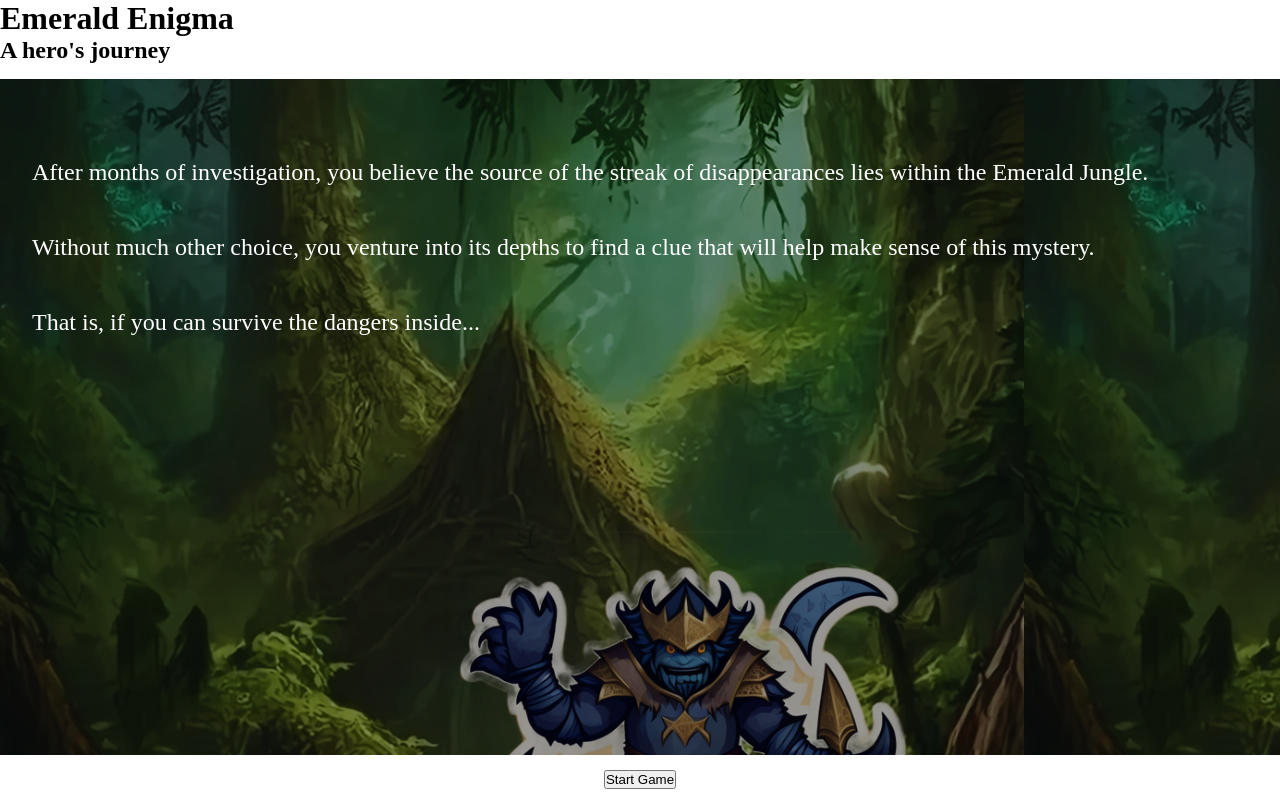
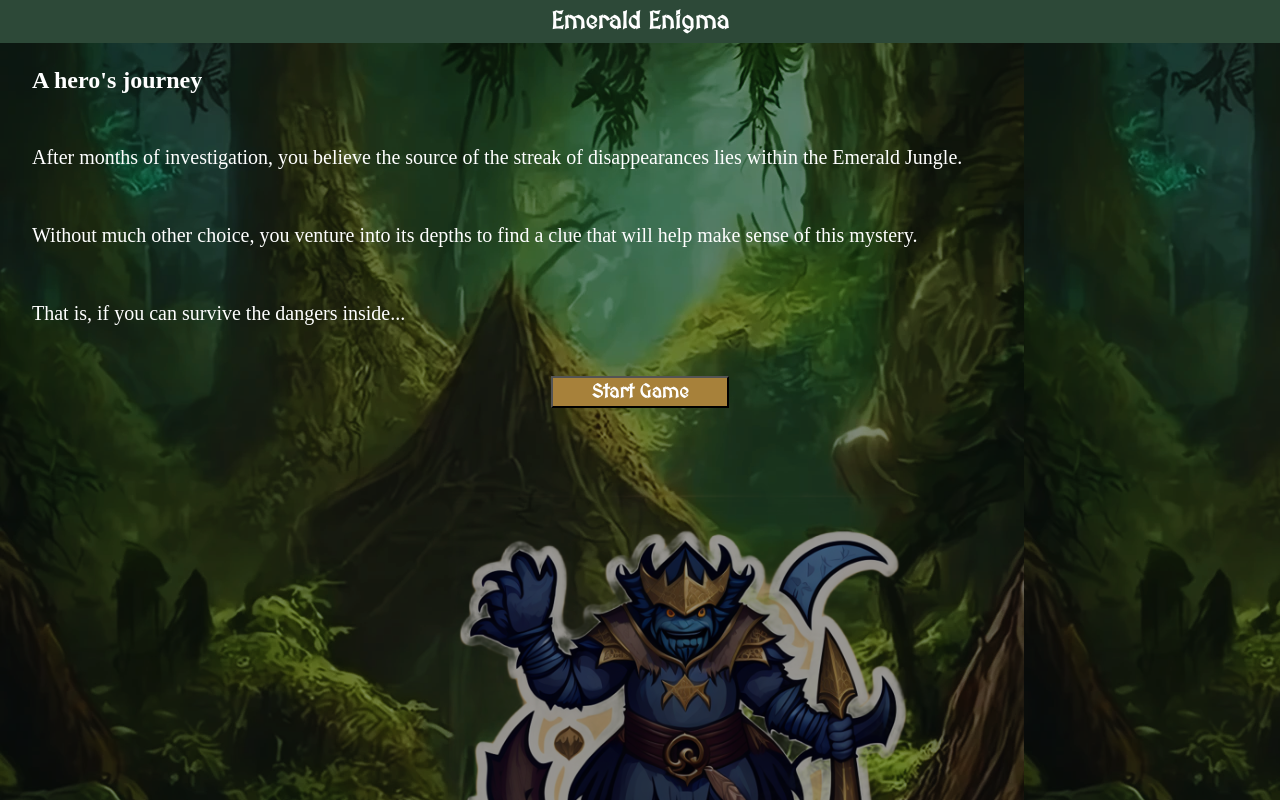
Before and after one commit to jcidp/emerald-enigma, a plain HTML site: page index.html in a window 1280 px wide. Drawn offline with Linux system fonts and the light colour scheme; a web font is replaced by a local one.

Commit message:
Add style to the start screen

```diff
--- a/index.html
+++ b/index.html
@@ -14,16 +14,16 @@
     </header>
     <main>
         <section id="start-screen">
-            <h2>A hero's journey</h2>
             <div class="bg-container">
+                <h2>A hero's journey</h2>
                 <div class="start-screen-text-container">
                     <p class="start-screen-text">After months of investigation, you believe the source of the streak of disappearances lies within the Emerald Jungle.</p>
                     <p class="start-screen-text">Without much other choice, you venture into its depths to find a clue that will help make sense of this mystery.</p>
                     <p class="start-screen-text">That is, if you can survive the dangers inside...</p>
                 </div>
-            </div>
-            <div class="btn-container">
-                <button id="start-btn">Start Game</button>
+                <div class="btn-container">
+                    <button id="start-btn">Start Game</button>
+                </div>
             </div>
         </section>
         <section id="selection">
@@ -67,6 +67,5 @@
             </div>
         </section>
     </main>
-    <footer></footer>
 </body>
 </html>
--- a/script.js
+++ b/script.js
@@ -89,7 +89,7 @@ const characters = {
                 name: "Stab",
                 power: 25,
                 accuracy: 1,
-                text: "Quickly stabs the enemy with an unavoidable attack"
+                text: "Quickly stabs the enemy with a piercing attack"
             },
             {
                 name: "Low blow",
--- a/styles.css
+++ b/styles.css
@@ -1,40 +1,83 @@
+@import url('https://fonts.googleapis.com/css2?family=Almendra&family=MedievalSharp&display=swap');
+
+:root {
+    font-family: 'Almendra', serif;
+}
+
 * {
+    box-sizing: border-box;
     margin: 0;
     padding: 0;
-    box-sizing: border-box;
+}
+
+body {
+    display: grid;
+    grid-template-rows: min-content 1fr;
 }
 
 #selection, #battle {
     display: none;
 }
 
+header {
+    padding: 0.5em;
+    background-color: #2d4938;
+}
+
+h1 {
+    font-family: 'MedievalSharp', cursive;
+    text-align: center;
+    font-size: 1.5rem;
+    color: white;
+}
+
+main {
+    font-size: 1em;
+}
+
+/* Start Screen */
+
 #start-screen {
-    height: calc(100vh - 3em);
-    display: flex;
-    flex-direction: column;
-    justify-content: space-between;
+    display: grid;
+    align-content: space-between;
+    background-image: url(images/monster_in_jungle.png);
+    min-height: calc(100vh - max(1.5rem, 27px) - 1em); /* To simplify this */
 }
 
 .bg-container {
-    background-image: url(images/monster_in_jungle.png);
-    height: clamp(70%, 100vh, 90%);
+    background-color: rgba(0, 0, 0, 0.4);
+    color: white;
+    min-height: inherit;
+}
+
+.bg-container>h2, .start-screen-text-container, .btn-container {
+    padding: 0 2rem;
+}
+
+.bg-container>h2 {
+    font-size: 1.5rem;
+    padding-top: 1em;
+    padding-bottom: 3rem;
 }
 
 .start-screen-text-container {
-    height: 100%;
-    padding: 2rem;
-    background-color: rgba(0, 0, 0, 0.4);
-    color: white;
-    font-size: 1.5rem;
+    font-size: 1.25rem;
 }
 
 .start-screen-text {
-    margin-top: 3rem;
+    margin-bottom: 3rem;
+    line-height: 1.5;
 }
 
 #start-btn {
     display: block;
-    margin: 0 auto;
+    margin: 1em auto;
+    padding: 0.15em 2em;
+    font-family: 'MedievalSharp', cursive;
+    font-size: 1.2rem;
+    font-weight: bold;
+    background-color: #a7813a;
+    color: white;
 }
 
 /* Hero Selection Screen */
```
Also changed, not shown: 1 other file.
